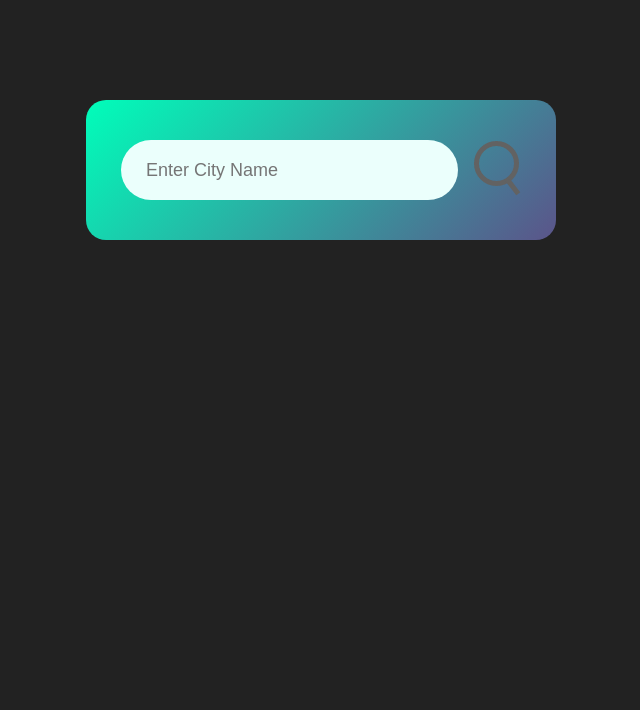
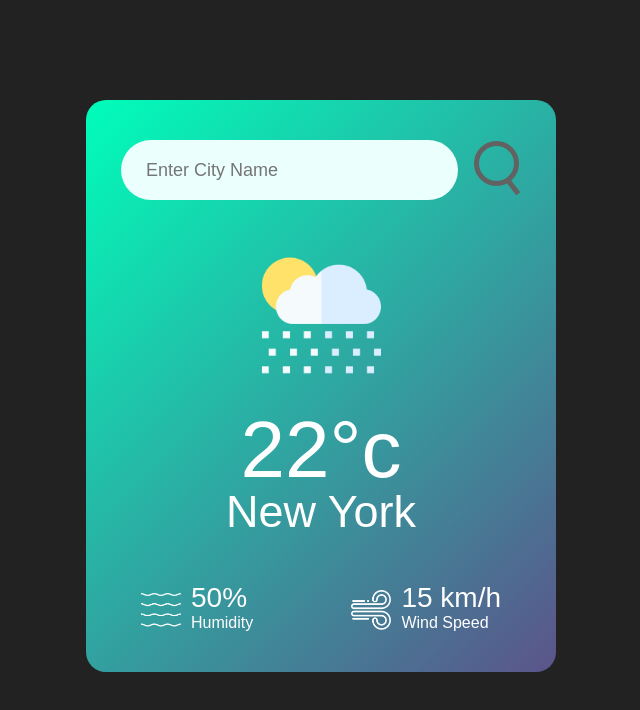
Before and after one commit to vishalyadav8127/Javascript-Project, a plain HTML site: page whether app/index.html in a window 1280 px wide. Shown: the whole page, without its empty margins (319-959 px from the left). Drawn offline with Linux system fonts and the light colour scheme.

Commit message:
added weather icons

```diff
--- a/whether app/index.html
+++ b/whether app/index.html
@@ -12,6 +12,27 @@
             <input type="text" placeholder="Enter City Name" spellcheck="false">
             <buttons> <img src="./imagess/search.png" alt=""></buttons>
         </div>
+        <div class="weather">
+            <img src="./imagess/rain.png"alt="" class="weather-icon">
+            <h1 class="temp">22°c</h1>
+            <h2 class="city">New York</h2>
+            <div class="details">
+                <div class="col">
+                    <img src="./imagess/humidity.png" alt="">
+                    <div>
+                        <p class="humidity">50%</p>
+                        <p>Humidity</p>
+                    </div>
+                </div>
+                <div class="col">
+                    <img src="./imagess/wind.png" alt="">
+                    <div>
+                        <p class="wind">15 km/h</p>
+                        <p>Wind Speed</p>
+                    </div>
+                </div>
+            </div>
+        </div>
     </div>
 </body>
 </html>
--- a/whether app/style.css
+++ b/whether app/style.css
@@ -44,3 +44,39 @@ text-align: center;
     height: 60px;
     cursor: pointer;
 }
+.search button img{
+    width: 16px;
+
+}
+.weather-icon{
+    width: 170px;
+    margin-top: 30px;
+}
+.weather h1{
+    font-size: 80px;
+    font-weight: 500;
+}
+.weather h2{
+    font-size: 45px;
+    font-weight: 400;
+    margin-top: -10px;
+}
+.details{
+    display:flex ;
+    justify-content: space-between;
+    padding: 0 20px;
+    margin-top: 50px;
+}
+.col{
+    display: flex;
+    align-items: center;
+    text-align: left;
+}
+.col img{
+    width:40px ;
+    margin-right:10px ;
+}
+.humidity, .wind{
+    font-size: 28px;
+    margin-top: -6px;
+}
```
